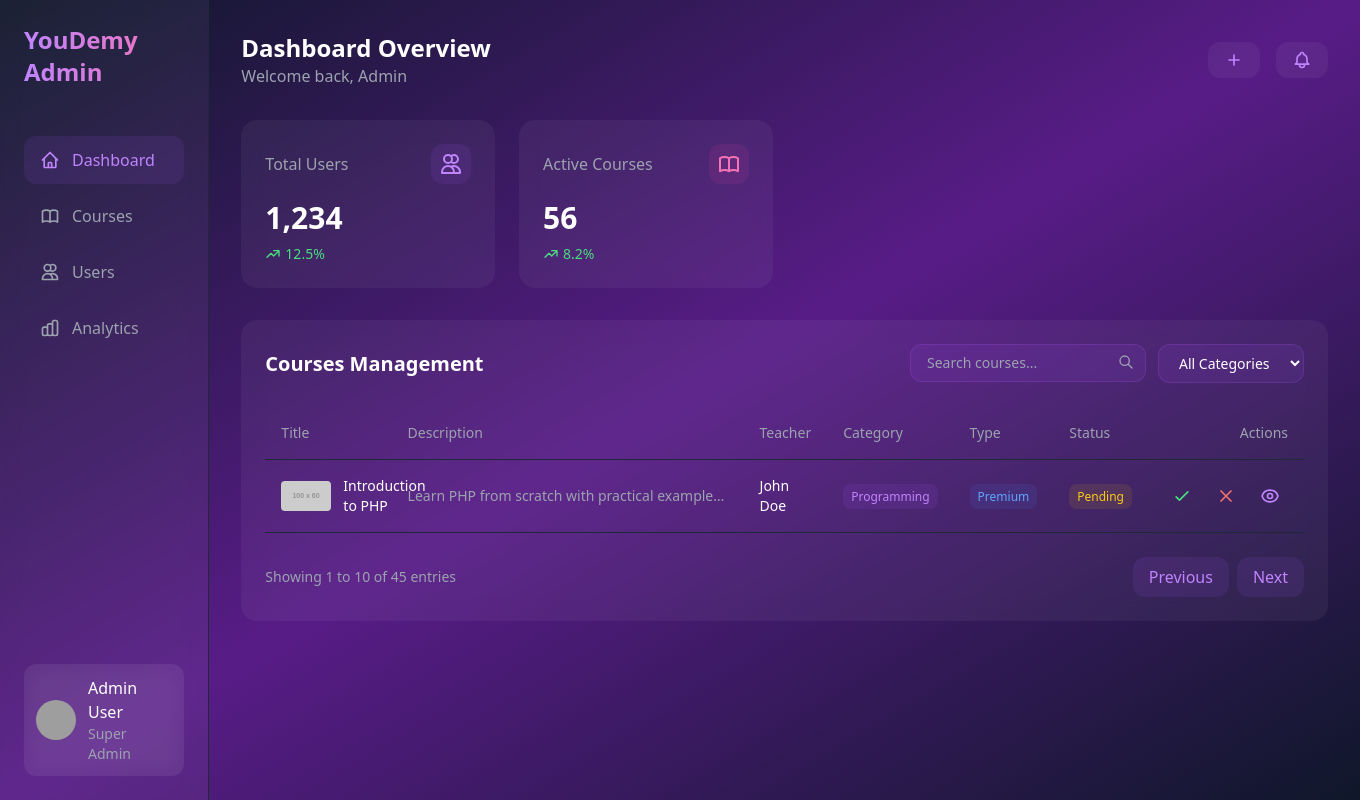
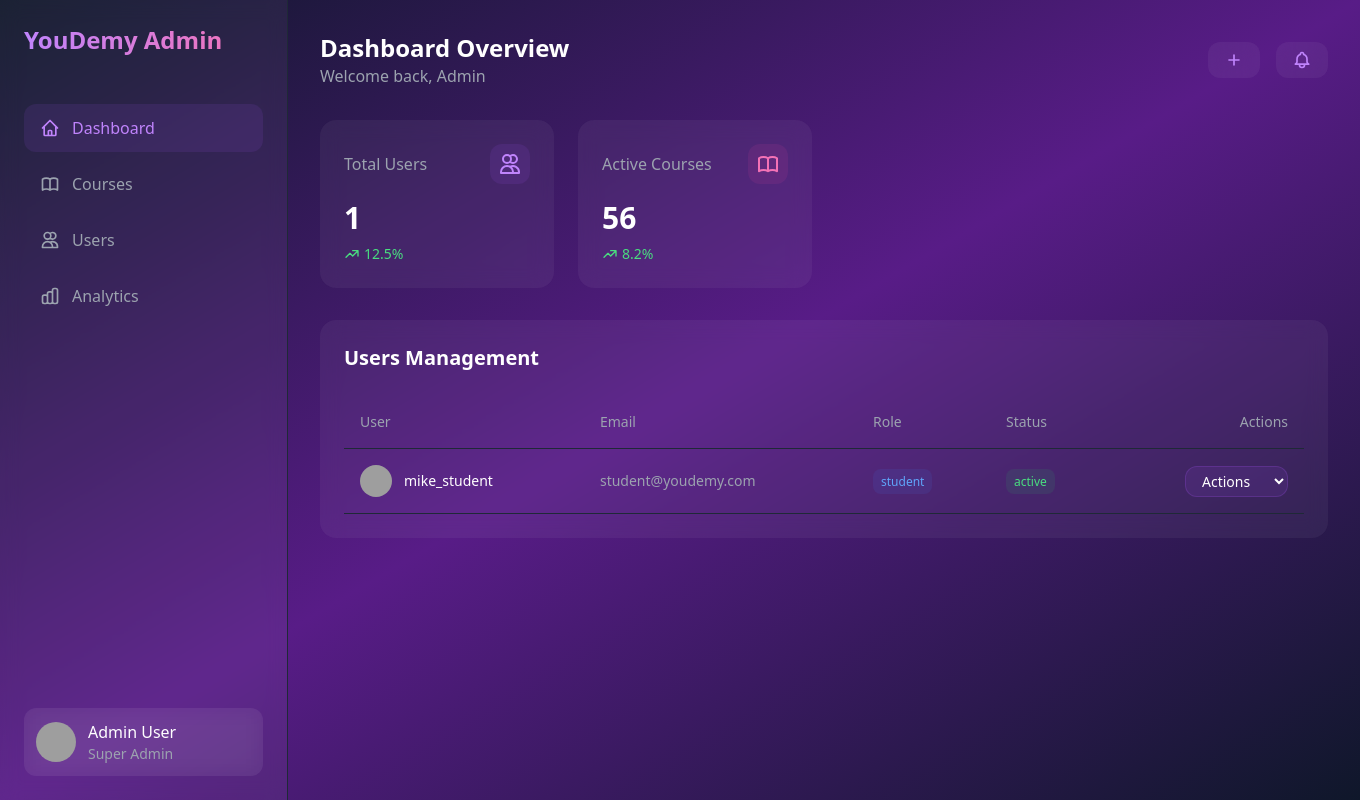
Before and after one commit to B4drEddine0/Youdemy, a PHP site: page /views/dashboard-admin.php in a window 1360 px wide. Run offline with PHP 8.4, Linux system fonts and the light colour scheme; data comes from the database, SQL or seed files in the repository; grey boxes labelled with a size stand in for pictures from a placeholder-image service; some libraries are stand-ins or nearby versions; grey boxes are pictures that could not be loaded.

Commit message:
feat: Implement teacher account validation and user management YOUD-11 YOUD-12

```diff
--- a/classes/users.php
+++ b/classes/users.php
@@ -90,6 +90,23 @@
             return $error;
         }
     }
+
+    public function getUsers(){
+        $query = 'select * from users where role <> "admin"';
+        $stmt = $this->db->prepare($query);
+        $stmt->execute();
+        return $stmt->fetchAll(PDO::FETCH_ASSOC);
+    }
+
+    public function updateStatus($id,$status){
+        $query = 'UPDATE users SET status = :status where users_id = :users_id';
+        $stmt = $this->db->prepare($query);
+        $stmt->bindParam(':status',$status);
+        $stmt->bindParam(':users_id',$id);
+        if($stmt->execute()){
+            header('location: ../views/dashboard-admin.php');
+        }
+    }
 }
 
 
--- a/views/dashboard-admin.php
+++ b/views/dashboard-admin.php
@@ -1,3 +1,14 @@
+<?php
+require_once '../classes/users.php';
+
+if($_SERVER['REQUEST_METHOD'] === 'POST') {
+    $userId = $_POST['userId'];
+    $status = $_POST['status'];
+
+    $user = new User();
+    $user->updateStatus($userId, $status);
+}
+?>
 <!DOCTYPE html>
 <html lang="en">
 <head>
@@ -93,7 +104,11 @@
                         </svg>
                     </div>
                 </div>
-                <div class="text-3xl font-bold">1,234</div>
+                <div class="text-3xl font-bold"><?php
+                $user = new User();
+                $users = $user->getUsers();
+                echo count($user->getUsers());
+                ?></div>
                 <div class="flex items-center text-green-400 text-sm mt-2">
                     <svg class="w-4 h-4 mr-1" fill="none" stroke="currentColor" viewBox="0 0 24 24">
                         <path stroke-linecap="round" stroke-linejoin="round" stroke-width="2" d="M13 7h8m0 0v8m0-8l-8 8-4-4-6 6"/>
@@ -121,7 +136,7 @@
             </div>
         </div>
 
-        <div class="glass-effect rounded-2xl p-6 mt-8">
+        <!-- <div class="glass-effect rounded-2xl p-6 mt-8">
             <div class="flex justify-between items-center mb-6">
                 <h3 class="text-xl font-bold">Courses Management</h3>
                 <div class="flex gap-3">
@@ -226,7 +241,74 @@
                     </button>
                 </div>
             </div>
-        </div>
+        </div> -->
+
+
+        <div class="glass-effect rounded-2xl p-6 mt-8">
+            <div class="flex justify-between items-center mb-6">
+                <h3 class="text-xl font-bold">Users Management</h3>
+            </div>
+
+            <div class="overflow-x-auto">
+                <table class="w-full">
+                    <thead>
+                        <tr class="text-gray-400 text-sm border-b border-gray-800">
+                            <th class="text-left py-4 px-4 font-medium">User</th>
+                            <th class="text-left py-4 px-4 font-medium">Email</th>
+                            <th class="text-left py-4 px-4 font-medium">Role</th>
+                            <th class="text-left py-4 px-4 font-medium">Status</th>
+                            <th class="text-right py-4 px-4 font-medium">Actions</th>
+                        </tr>
+                    </thead>
+                    <?php foreach($users as $user):?>
+                    <tbody>
+                        <tr class="border-b border-gray-800 text-sm">
+                            <td class="py-4 px-4">
+                                <div class="flex items-center gap-3">
+                                    <img src="https://ui-avatars.com/api/?name=John+Doe&background=6D28D9&color=fff"
+                                         alt="User avatar"
+                                         class="w-8 h-8 rounded-full">
+                                    <span><?= $user['username']?></span>
+                                </div>
+                            </td>
+                            <td class="py-4 px-4 text-gray-400"><?= $user['email']?></td>
+                            <td class="py-4 px-4">
+                                <span class="px-2 py-1 bg-blue-500/10 text-blue-400 rounded-lg text-xs">
+                                <?= $user['role']?>
+                                </span>
+                            </td>
+                            <td class="py-4 px-4">
+                                <?php
+                                $statusColor = match($user['status']) {
+                                    'active' => 'green',
+                                    'suspended' => 'red',
+                                    default => 'yellow'
+                                };
+                                ?>
+                                <span class="px-2 py-1 bg-<?= $statusColor ?>-500/10 text-<?= $statusColor ?>-400 rounded-lg text-xs">
+                                    <?= $user['status'] ?>
+                                </span>
+                            </td>
+                            <td class="py-4 px-4">
+                                <div class="flex justify-end">
+                                    <form action="" method="POST">
+                                        <input type="hidden" name="userId" value="<?= $user['users_id'] ?>">
+                                        <select name="status" class="bg-purple-500/10 border border-purple-500/20 rounded-xl px-3 py-1 text-sm
+                                                focus:outline-none focus:border-purple-500/50 text-white"onchange="this.form.submit()">
+                                            <option value="" class="bg-slate-900 text-white">Actions</option>
+                                            <option value="active" class="bg-slate-900 text-white">Activate</option>
+                                            <option value="suspended" class="bg-slate-900 text-white">Suspend</option>
+                                            <option value="deleted" class="bg-slate-900 text-white">Delete</option>
+                                        </select>
+                                    </form>
+                                </div>
+                            </td>
+                        </tr>
+                        <?php endforeach;?>
+                    </tbody>
+                </table>
+            </div>
+
     </main>
 </body>
 </html>
```
